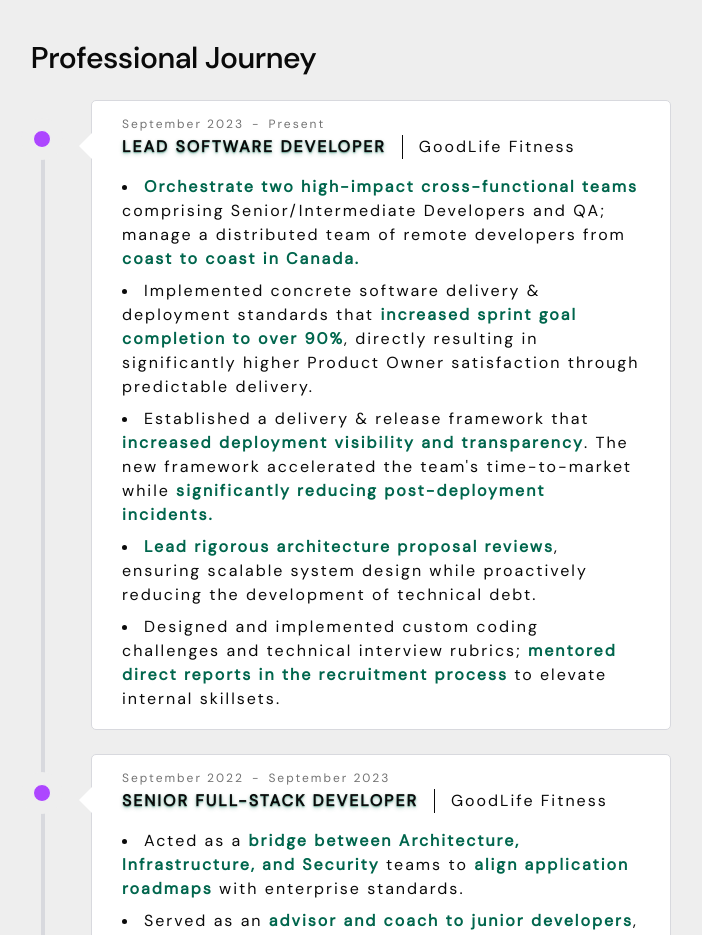
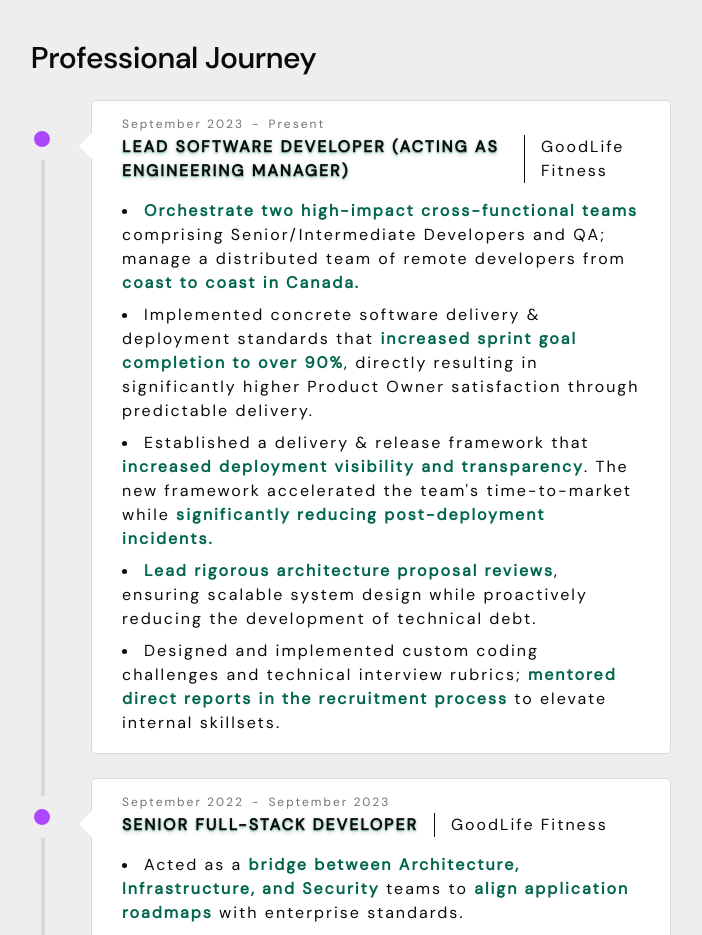
Before and after one commit to ccioanca/Blueprints, a React (Vite) app: page / in a window 1280 px wide. Shown: the part 1700-2635 px from the top of the page, without its empty margins (289-991 px from the left). Built offline with nearby package versions, Linux system fonts and the light colour scheme.

Commit message:
Update timeline.tsx

```diff
--- a/src/components/ui/timeline.tsx
+++ b/src/components/ui/timeline.tsx
@@ -41,7 +41,7 @@ const Timeline = () => {
                 <TimelineItem
                     dateStart="September 2023"
                     dateEnd="Present"
-                    title="Lead Software Developer"
+                    title="Lead Software Developer (Acting as Engineering Manager)"
                     company="GoodLife Fitness"
                     data={[
                         <span><b>Orchestrate two high-impact cross-functional teams</b> comprising Senior/Intermediate Developers and QA; manage a distributed team of remote developers from <b>coast to coast in Canada.</b></span>,
```
